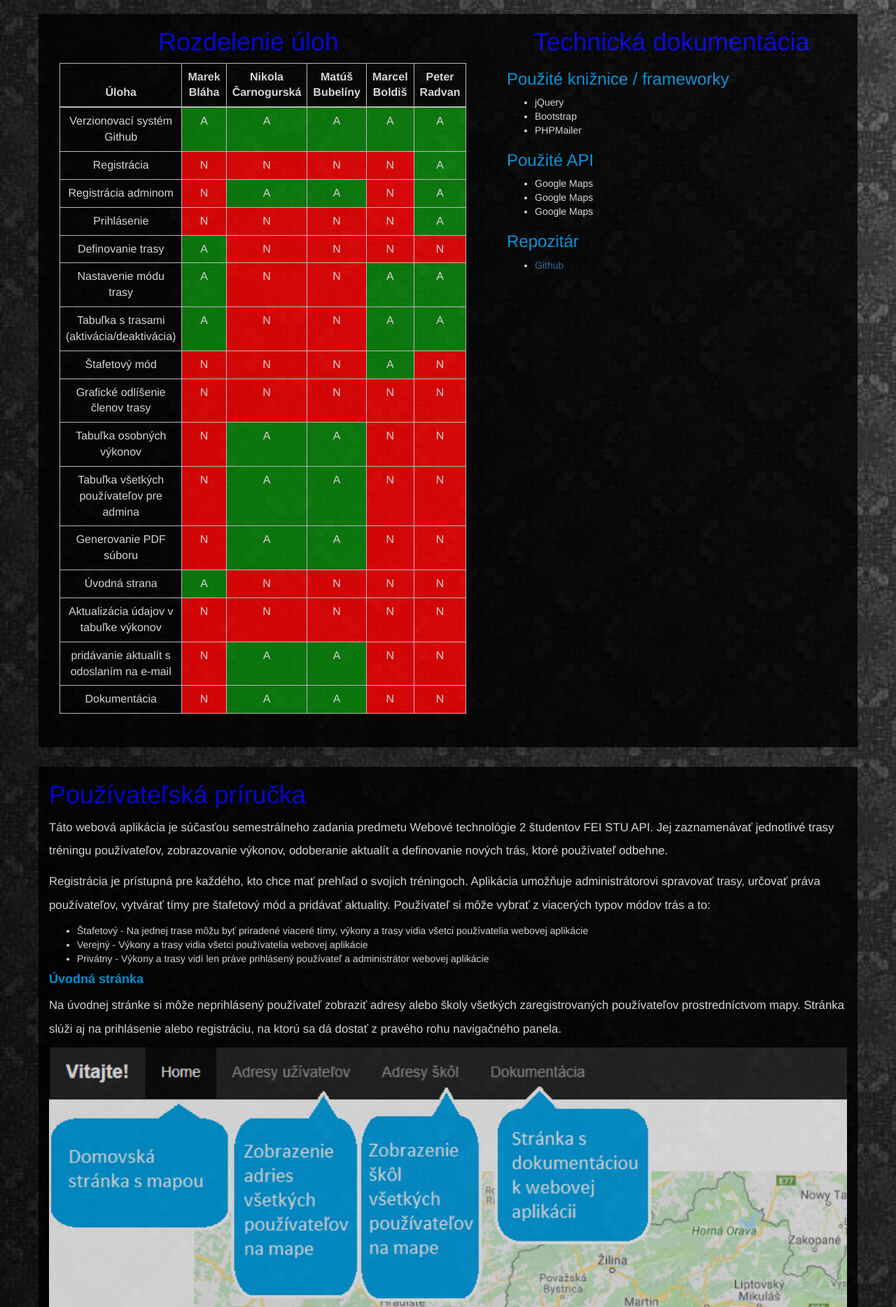
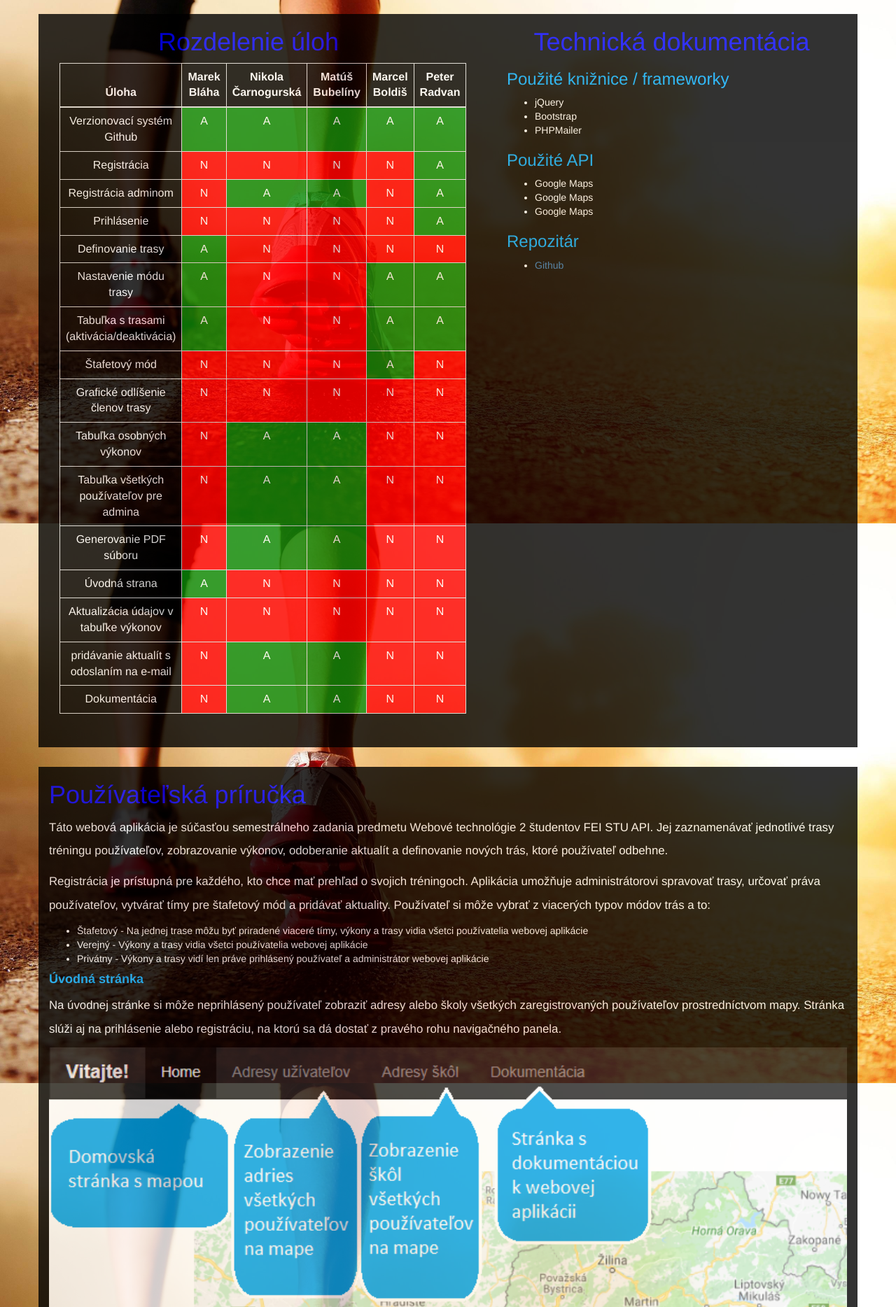
Before and after one commit to xradvan/webtech2-final, a PHP site: page /dokumentacia.php in a window 1280 px wide. Shown: the part 52-1920 px from the top of the page at 70% size. Run offline with PHP 8.4, Linux system fonts and the light colour scheme; some libraries are stand-ins or nearby versions.

Commit message:
background changed

```diff
--- a/css/aktuality.css
+++ b/css/aktuality.css
@@ -1,5 +1,5 @@
 body{
-	background-image: url("../obrazkyAktuality/background.jpg");
+	background-image: url("../img/background1.jpg");
 	background-repeat: no-repeat;
 	background-size: cover;
 
--- /dev/null
+++ b/css/background.css
@@ -0,0 +1,7 @@
+.bg {
+    background: url("../img/background1.jpg") no-repeat center center fixed;
+    -webkit-background-size: cover;
+    -moz-background-size: cover;
+    -o-background-size: cover;
+    background-size: cover;
+}
--- a/css/dokumentacia.css
+++ b/css/dokumentacia.css
@@ -1,5 +1,5 @@
 body{
-    background-image: url('../img/dokumentacia.png');
+    /*background-image: url('../img/dokumentacia.png');*/
     background-repeat: no-repeat;
     background-size: cover;
     margin: 0 auto;
--- a/dokumentacia.php
+++ b/dokumentacia.php
@@ -9,9 +9,10 @@
 <script src="https://ajax.googleapis.com/ajax/libs/jquery/3.3.1/jquery.min.js"></script>
 <script src="https://maxcdn.bootstrapcdn.com/bootstrap/3.3.7/js/bootstrap.min.js"></script>
 <link rel="stylesheet" href="css/dokumentacia.css">
+    <link rel="stylesheet" href="css/background.css">
     <title>Dokumentácia</title>
 </head>
-<body>
+<body class="bg">
 <nav class="navbar navbar-inverse">
 <div class="container-fluid">
     <div class="navbar-header">
--- a/prologue.php
+++ b/prologue.php
@@ -29,7 +29,8 @@
         </ul>
     </div>
 </nav>
-<h1 class="text-center">Vitajte na našom portáli!</h1>
+<br>
+<h1 class="text-center text-primary">Vitajte na našom portáli!</h1>
 <div id="googleMap" style="width:80%;"></div>
 <?php
     require ('config.php');
```
Also changed, not shown: img/background1.jpg (added).
